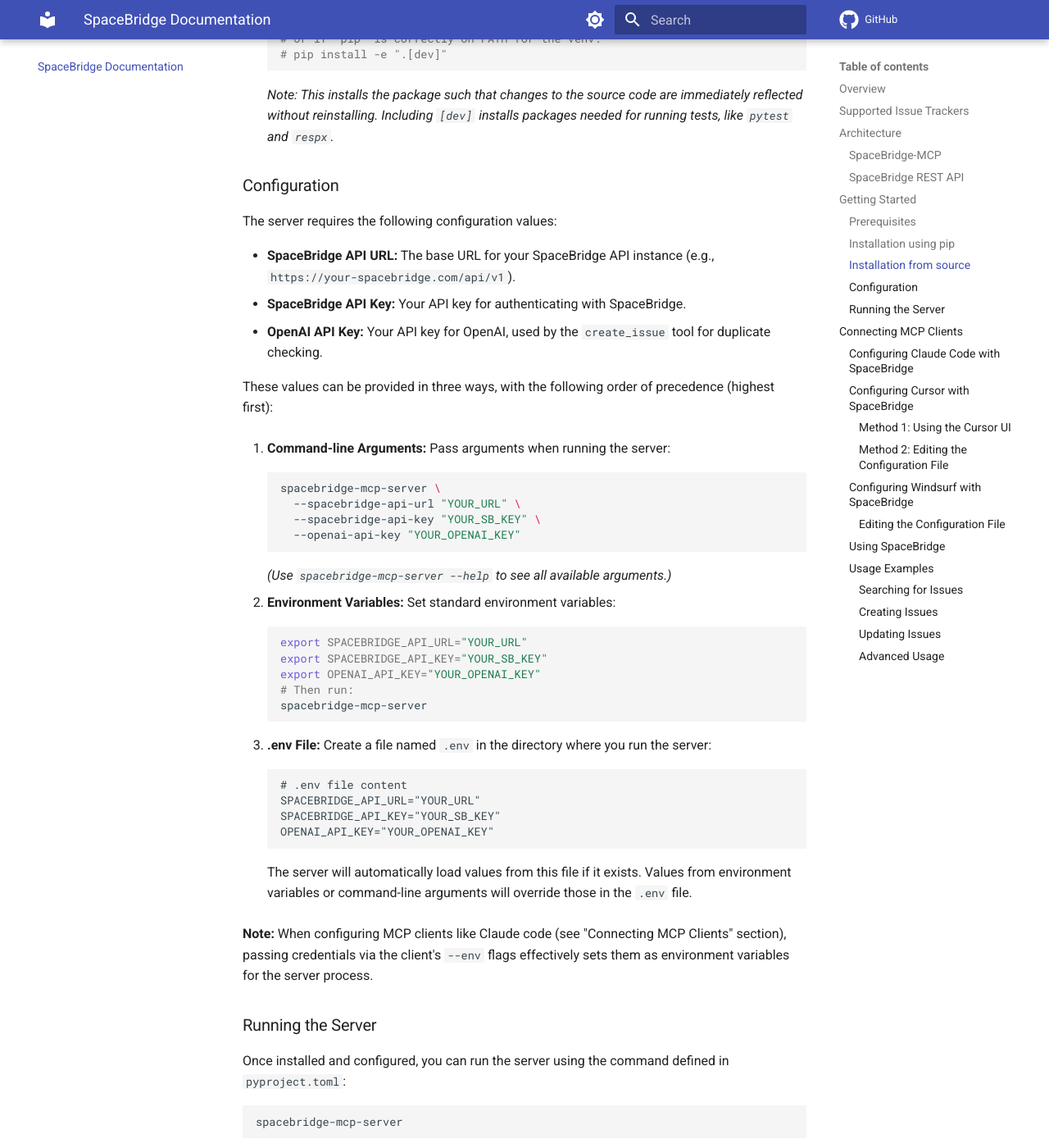
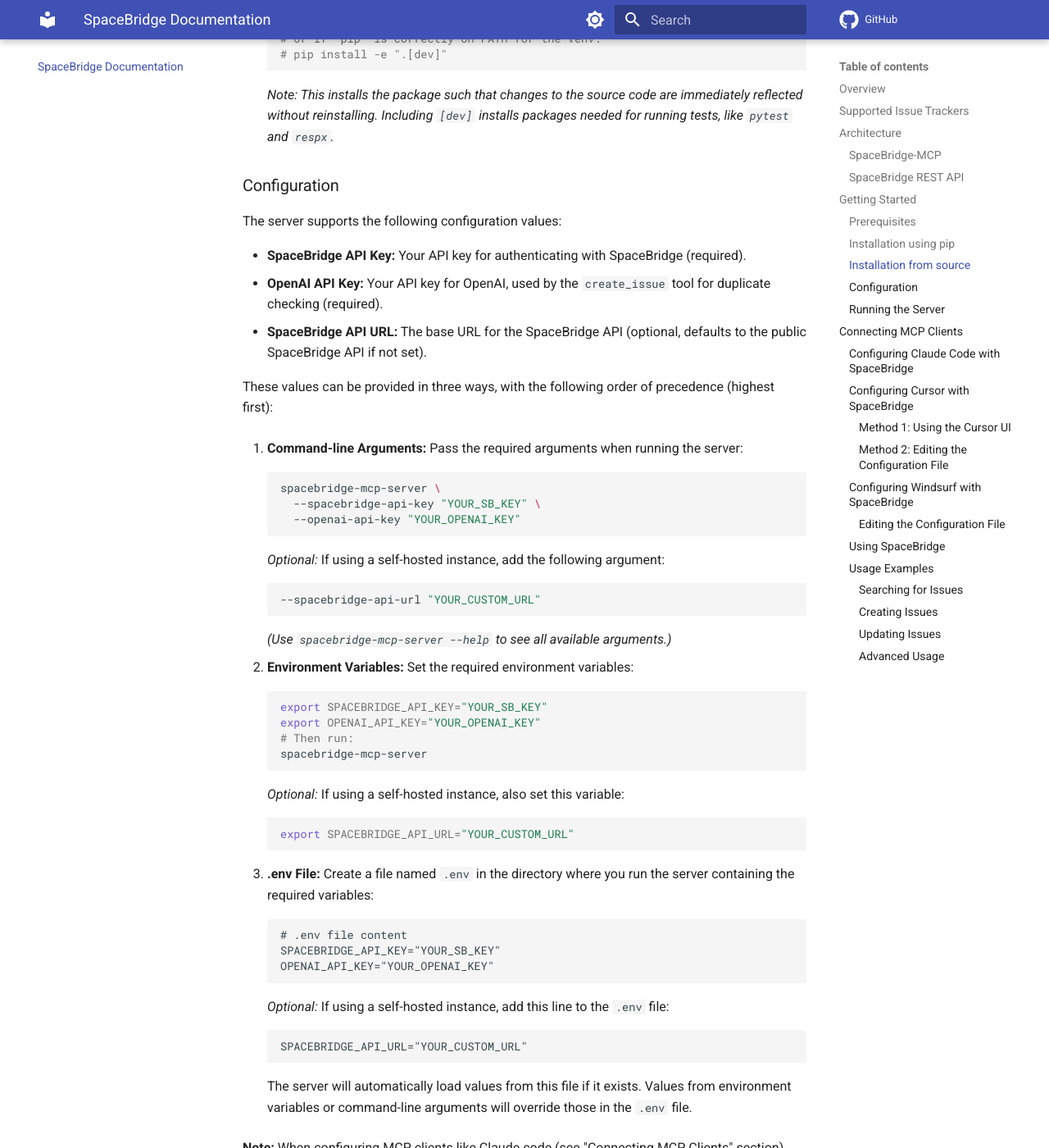
Before and after one commit to GiorgosAlexakis/preloop, an MkDocs documentation site: the page built from docs/index.md, in a window 1280 px wide and 1400 px high, scrolled down 2389 px. Shown: the whole window at 82% size. Built offline with MkDocs 1.6.1 and Material for MkDocs 9.7.7, drawn with Linux system fonts in a browser that asks for light colours; comment, search, counter and statistics services are not loaded; some of the changed text lies outside the part shown.

Commit message:
update docs for optional argument

````diff
--- a/docs/index.md
+++ b/docs/index.md
@@ -86,38 +86,47 @@
 
 ### Configuration
 
-The server requires the following configuration values:
+The server supports the following configuration values:
 
-*   **SpaceBridge API URL:** The base URL for your SpaceBridge API instance (e.g., `https://your-spacebridge.com/api/v1`).
-*   **SpaceBridge API Key:** Your API key for authenticating with SpaceBridge.
-*   **OpenAI API Key:** Your API key for OpenAI, used by the `create_issue` tool for duplicate checking.
+*   **SpaceBridge API Key:** Your API key for authenticating with SpaceBridge (required).
+*   **OpenAI API Key:** Your API key for OpenAI, used by the `create_issue` tool for duplicate checking (required).
+*   **SpaceBridge API URL:** The base URL for the SpaceBridge API (optional, defaults to the public SpaceBridge API if not set).
 
 These values can be provided in three ways, with the following order of precedence (highest first):
 
-1.  **Command-line Arguments:** Pass arguments when running the server:
+1.  **Command-line Arguments:** Pass the required arguments when running the server:
     ```bash
     spacebridge-mcp-server \
-      --spacebridge-api-url "YOUR_URL" \
       --spacebridge-api-key "YOUR_SB_KEY" \
       --openai-api-key "YOUR_OPENAI_KEY"
     ```
+    *Optional:* If using a self-hosted instance, add the following argument:
+    ```bash
+    --spacebridge-api-url "YOUR_CUSTOM_URL"
+    ```
     *(Use `spacebridge-mcp-server --help` to see all available arguments.)*
 
-2.  **Environment Variables:** Set standard environment variables:
+2.  **Environment Variables:** Set the required environment variables:
     ```bash
-    export SPACEBRIDGE_API_URL="YOUR_URL"
     export SPACEBRIDGE_API_KEY="YOUR_SB_KEY"
     export OPENAI_API_KEY="YOUR_OPENAI_KEY"
     # Then run:
     spacebridge-mcp-server
     ```
+    *Optional:* If using a self-hosted instance, also set this variable:
+    ```bash
+    export SPACEBRIDGE_API_URL="YOUR_CUSTOM_URL"
+    ```
 
-3.  **.env File:** Create a file named `.env` in the directory where you run the server:
+3.  **.env File:** Create a file named `.env` in the directory where you run the server containing the required variables:
     ```dotenv
     # .env file content
-    SPACEBRIDGE_API_URL="YOUR_URL"
     SPACEBRIDGE_API_KEY="YOUR_SB_KEY"
     OPENAI_API_KEY="YOUR_OPENAI_KEY"
+    ```
+    *Optional:* If using a self-hosted instance, add this line to the `.env` file:
+    ```dotenv
+    SPACEBRIDGE_API_URL="YOUR_CUSTOM_URL"
     ```
     The server will automatically load values from this file if it exists. Values from environment variables or command-line arguments will override those in the `.env` file.
 
@@ -143,11 +152,14 @@
 claude mcp add spacebridge \
   /full/path/to/your/spacebridge-mcp-server \
   --scope user \
-  --env SPACEBRIDGE_API_URL="https://spacebridge.com/api" \
   --env SPACEBRIDGE_API_KEY="your-spacebridge-api-key" \
   --env OPENAI_API_KEY="your-openai-api-key"
 ```
 
+*Optional:* If using a self-hosted instance, add the following flag to the command above:
+```bash
+--env SPACEBRIDGE_API_URL="your-custom-url"
+```
 `--scope user` makes the server available across all your projects in Claude code. Use `--scope project` to limit it to the current project.
 
 ### Configuring Cursor with SpaceBridge
@@ -161,9 +173,9 @@
    - **Name**: `SpaceBridge`
    - **Command**: Full path to `spacebridge-mcp-server` (see "Find Server Path" above)
    - **Environment Variables**: Add the following key-value pairs:
-     - `SPACEBRIDGE_API_URL`: Your SpaceBridge API URL
      - `SPACEBRIDGE_API_KEY`: Your SpaceBridge API key
      - `OPENAI_API_KEY`: Your OpenAI API key for similarity search
+     *Optional:* Add `SPACEBRIDGE_API_URL` with your custom URL if using a self-hosted instance.
 
 #### Method 2: Editing the Configuration File
 
@@ -177,13 +189,16 @@
          "command": "/full/path/to/spacebridge-mcp-server",
          "args": [],
          "env": {
-           "SPACEBRIDGE_API_URL": "https://spacebridge.com/api",
            "SPACEBRIDGE_API_KEY": "your-spacebridge-api-key",
            "OPENAI_API_KEY": "your-openai-api-key"
          }
        }
      }
    }
+   ```
+   *Optional:* If using a self-hosted instance, add the following line inside the `env` object:
+   ```json
+           "SPACEBRIDGE_API_URL": "your-custom-url"
    ```
 
 2. **Global configuration** (available in all projects):
@@ -214,11 +228,16 @@
      }
    }
    ```
+   *Optional:* If using a self-hosted instance, add the following line inside the `env` object:
+   ```json
+          "SPACEBRIDGE_API_URL": "your-custom-url"
+   ```
 
 The configuration file specifies:
 - The path to the `spacebridge-mcp-server` executable
-- Your SpaceBridge API URL and API key
+- Your SpaceBridge API key
 - Your OpenAI API key for similarity search and duplicate detection
+*Optional:* The `SPACEBRIDGE_API_URL` is only needed if using a self-hosted instance.
 
 Once configured, Windsurf's AI assistant will automatically detect and use available SpaceBridge tools when relevant to your task. You can also explicitly tell the assistant to use SpaceBridge tools by mentioning them in your prompts.
 
````
Also changed, not shown: other parts of docs/index.md (+0 -1 lines).
